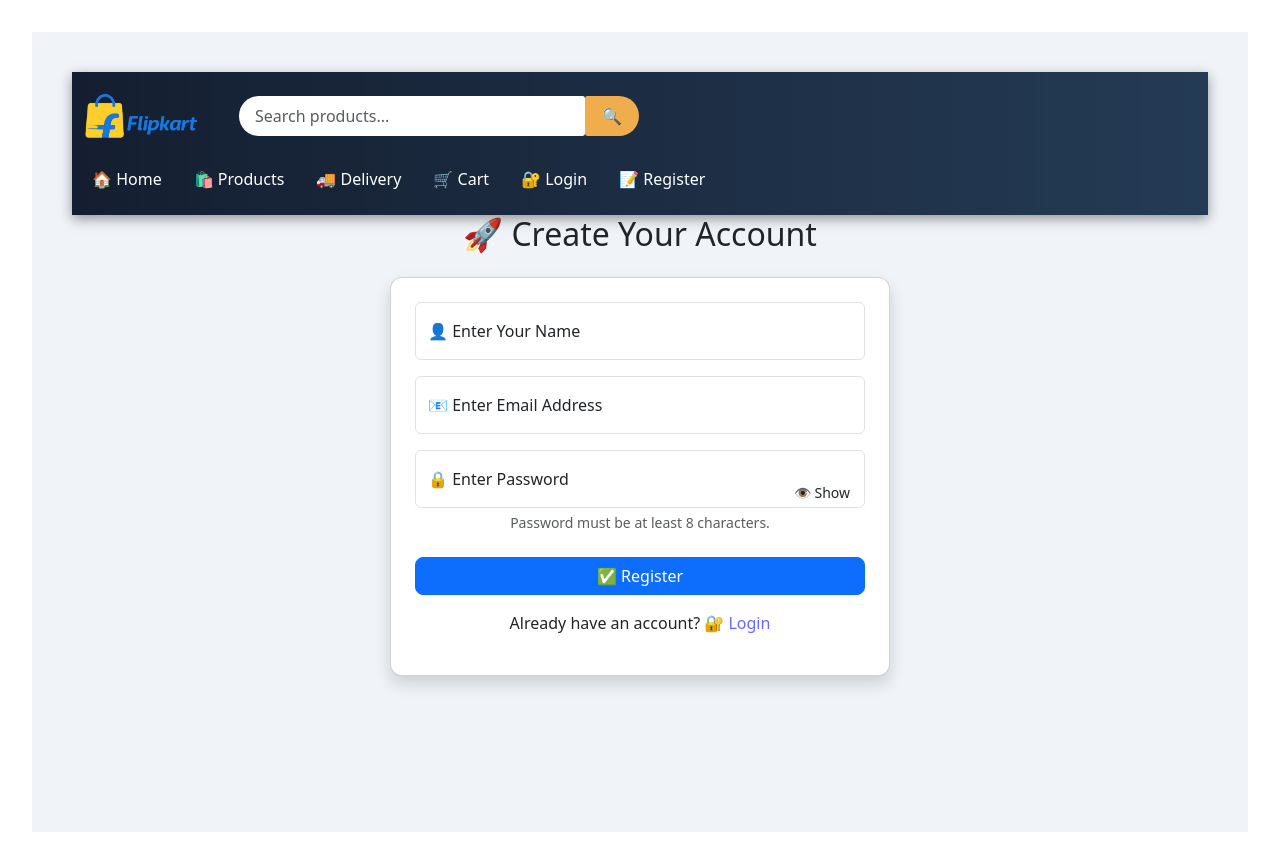
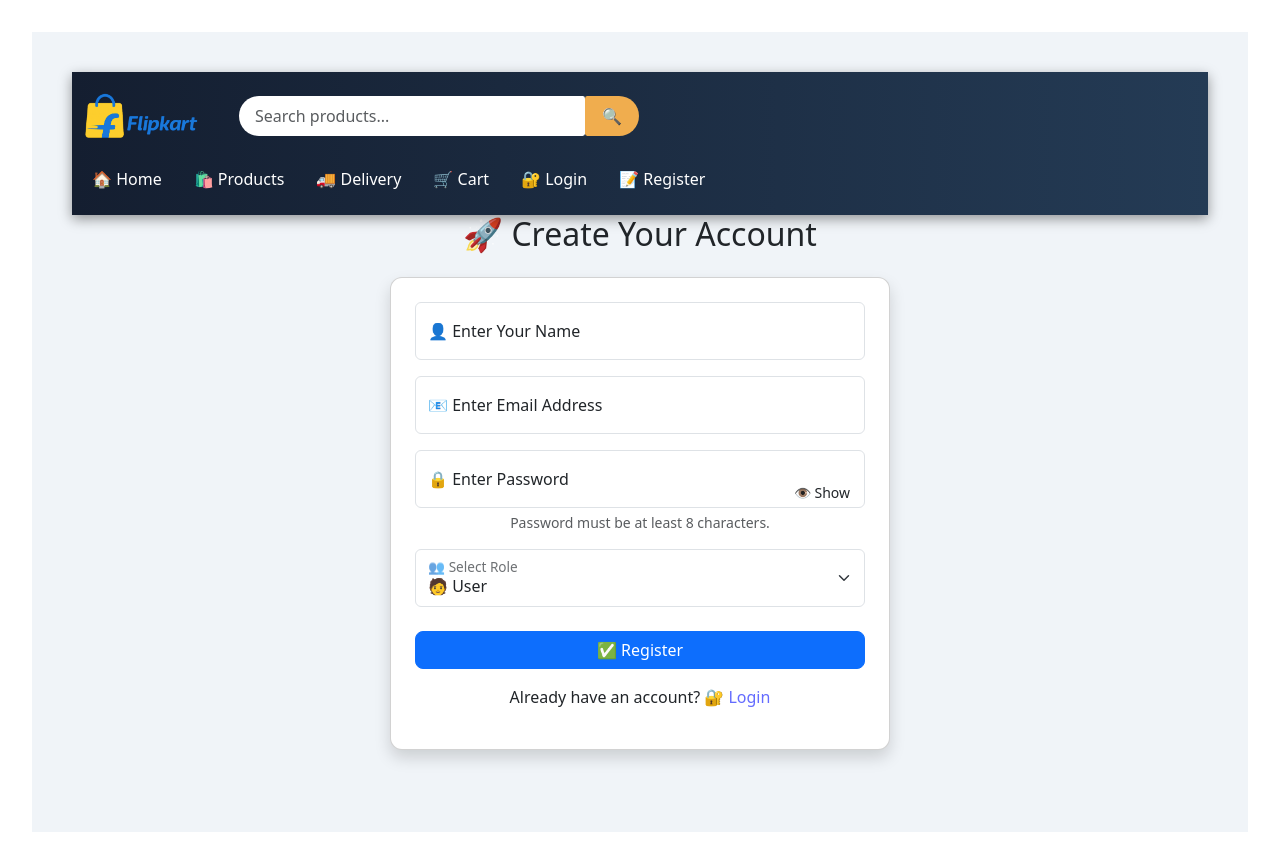
Before and after one commit to JerinMonica/E-com, a React (Vite) app: page /userpage in a window 1280 px wide. Built offline with nearby package versions, Linux system fonts and the light colour scheme.

Commit message:
Updated the UserPage

```diff
--- a/src/Pages/Userpage.jsx
+++ b/src/Pages/Userpage.jsx
@@ -10,7 +10,8 @@ const Userpage = () => {
   const [form, setForm] = useState({
     username: '',
     emailid: '',
-    password: ''
+    password: '',
+    role: 'user' // default role
   });
 
   const [showPassword, setShowPassword] = useState(false);
@@ -20,10 +21,10 @@ const Userpage = () => {
   };
 
   const handleSubmit = async () => {
-    const { username, emailid, password } = form;
+    const { username, emailid, password, role } = form;
 
     // Simple validation
-    if (!username || !emailid || !password) {
+    if (!username || !emailid || !password || !role) {
       alert('⚠️ Please fill all the fields.');
       return;
     }
@@ -36,14 +37,13 @@ const Userpage = () => {
     try {
       const res = await axios.post(API_BASE, form);
 
-      // Save userId to localStorage
-      const userId = res.data.id;
+      const userId = res.data.userid;
       localStorage.setItem('userId', userId);
 
-      alert('🎉 Account created and logged in!');
-      setForm({ username: '', emailid: '', password: '' });
+      alert('🎉 Account created successfully!');
+      setForm({ username: '', emailid: '', password: '', role: 'user' });
 
-      // Redirect to home/product/cart etc.
+      // Redirect to homepage
       navigate('/');
     } catch (error) {
       console.error(error);
@@ -58,6 +58,7 @@ const Userpage = () => {
 
       <div className="container d-flex justify-content-center">
         <div className="card shadow p-4" style={{ width: '100%', maxWidth: '500px', borderRadius: '12px' }}>
+
           {/* Username */}
           <div className="form-floating mb-3">
             <input
@@ -118,6 +119,21 @@ const Userpage = () => {
             </div>
           </div>
 
+          {/* Role selection */}
+          <div className="form-floating mb-3">
+            <select
+              className="form-select"
+              name="role"
+              value={form.role}
+              onChange={handleChange}
+              required
+            >
+              <option value="user">🧑 User</option>
+              <option value="admin">🛠️ Admin</option> {/* Optional */}
+            </select>
+            <label htmlFor="role">👥 Select Role</label>
+          </div>
+
           <button
             type="button"
             className="btn btn-primary w-100 mt-2"
```
